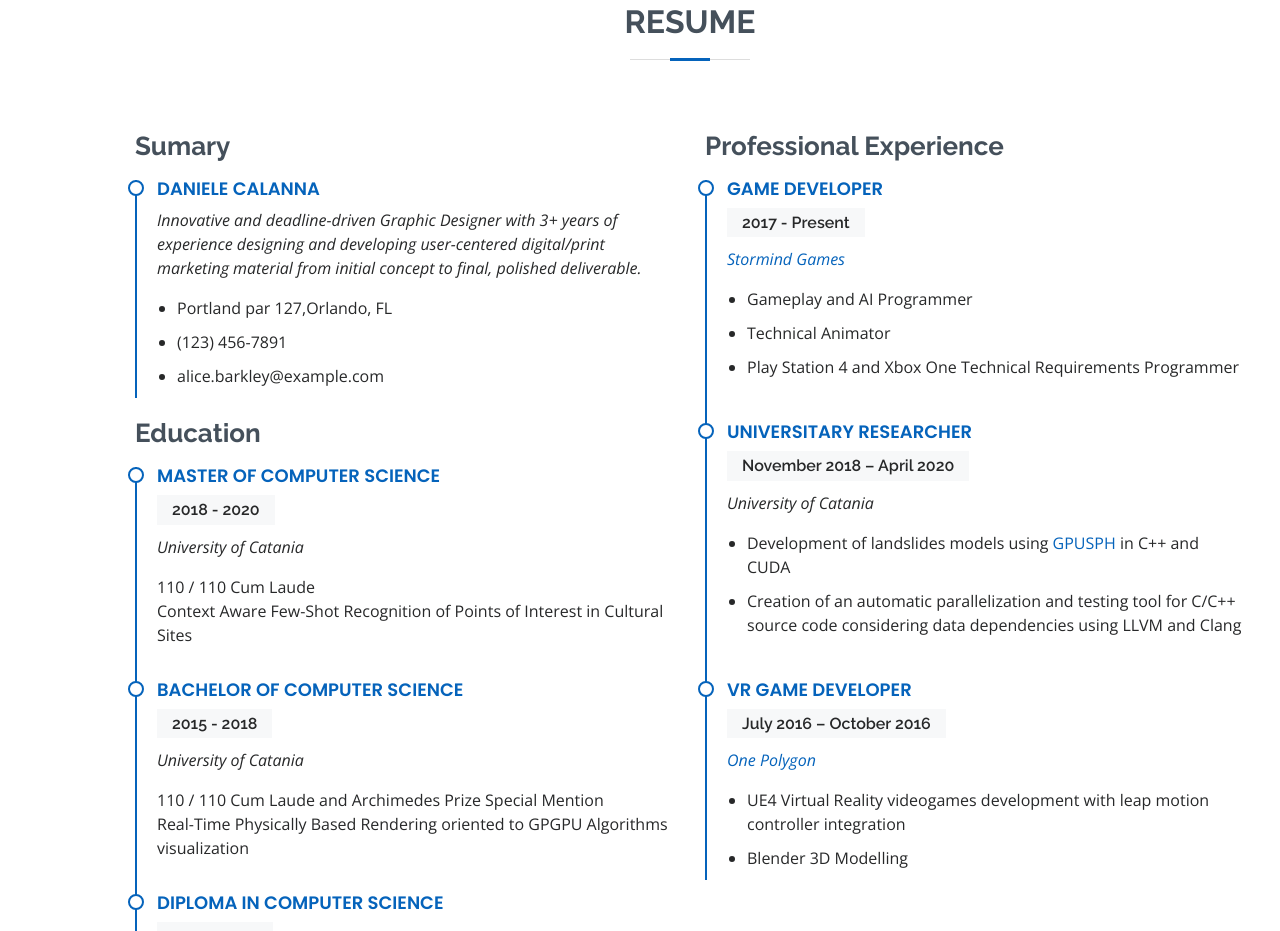
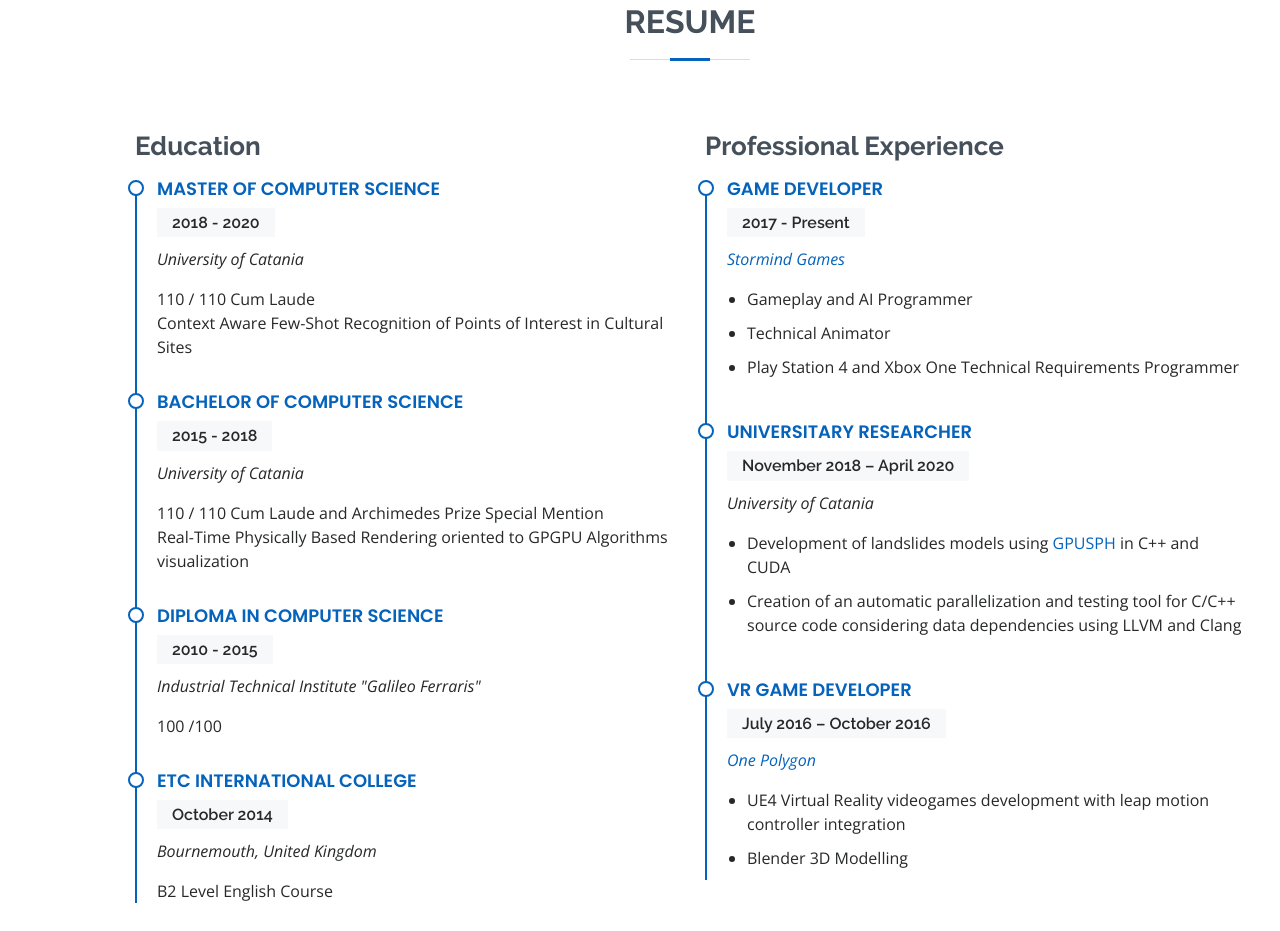
Before and after one commit to DanieleCalanna/DanieleCalanna.github.io, a plain HTML site: page index.html in a window 1280 px wide. Shown: the part 1499-2430 px from the top of the page. Drawn offline with nearby package versions, Linux system fonts and the light colour scheme.

Commit message:
Remove summary section

```diff
--- a/index.html
+++ b/index.html
@@ -255,8 +255,8 @@
 
         <div class="row">
           <div class="col-lg-6">
-            <h3 class="resume-title">Sumary</h3>
-            <div class="resume-item pb-0">
+            <!--h3 class="resume-title">Sumary</h3-->
+            <!--div class="resume-item pb-0">
               <h4>Daniele Calanna</h4>
               <p><em>Innovative and deadline-driven Graphic Designer with 3+ years of experience designing and developing user-centered digital/print marketing material from initial concept to final, polished deliverable.</em></p>
               <ul>
@@ -264,7 +264,7 @@
                 <li>(123) 456-7891</li>
                 <li>alice.barkley@example.com</li>
               </ul>
-            </div>
+            </div-->
 
             <h3 class="resume-title">Education</h3>
             <div class="resume-item">
```
